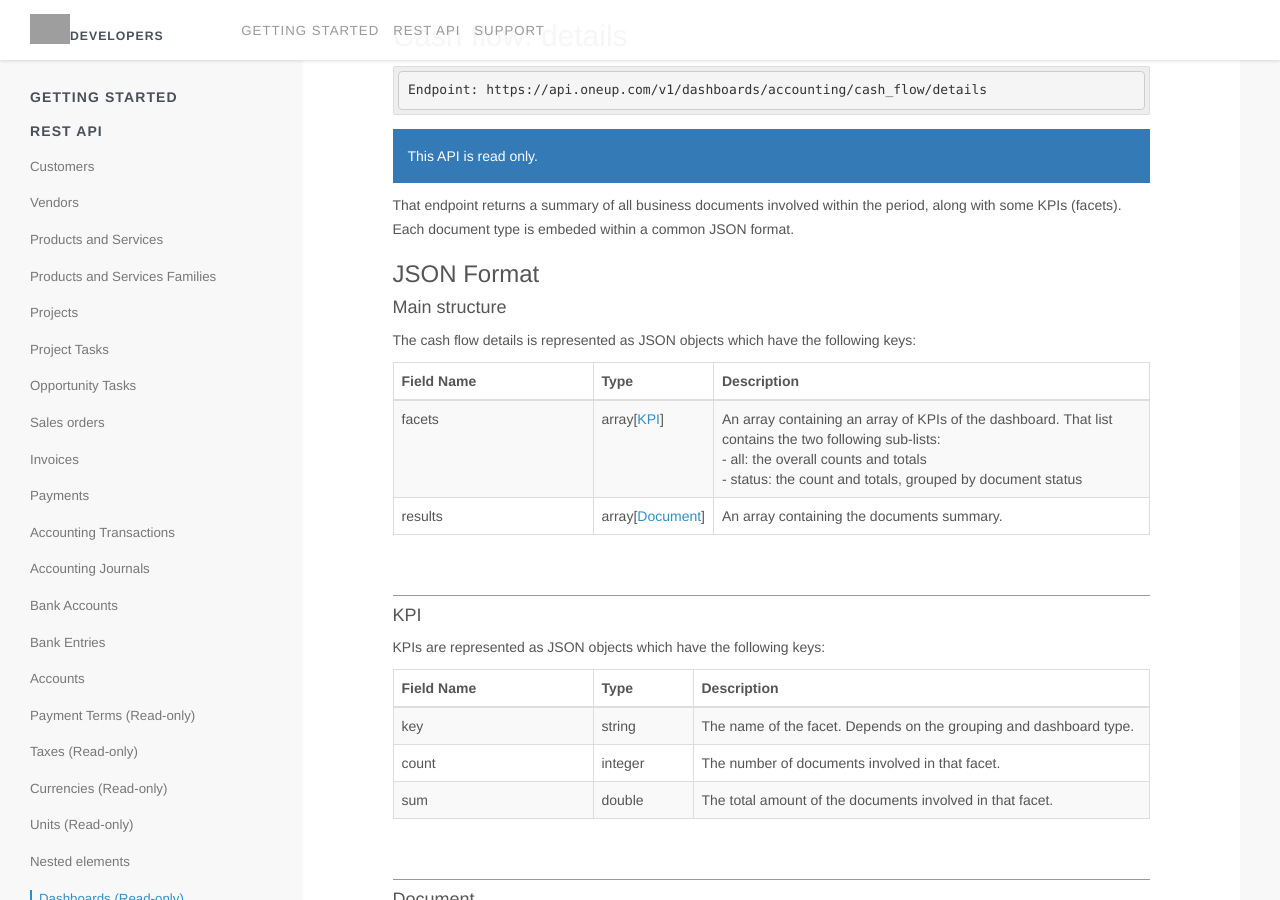
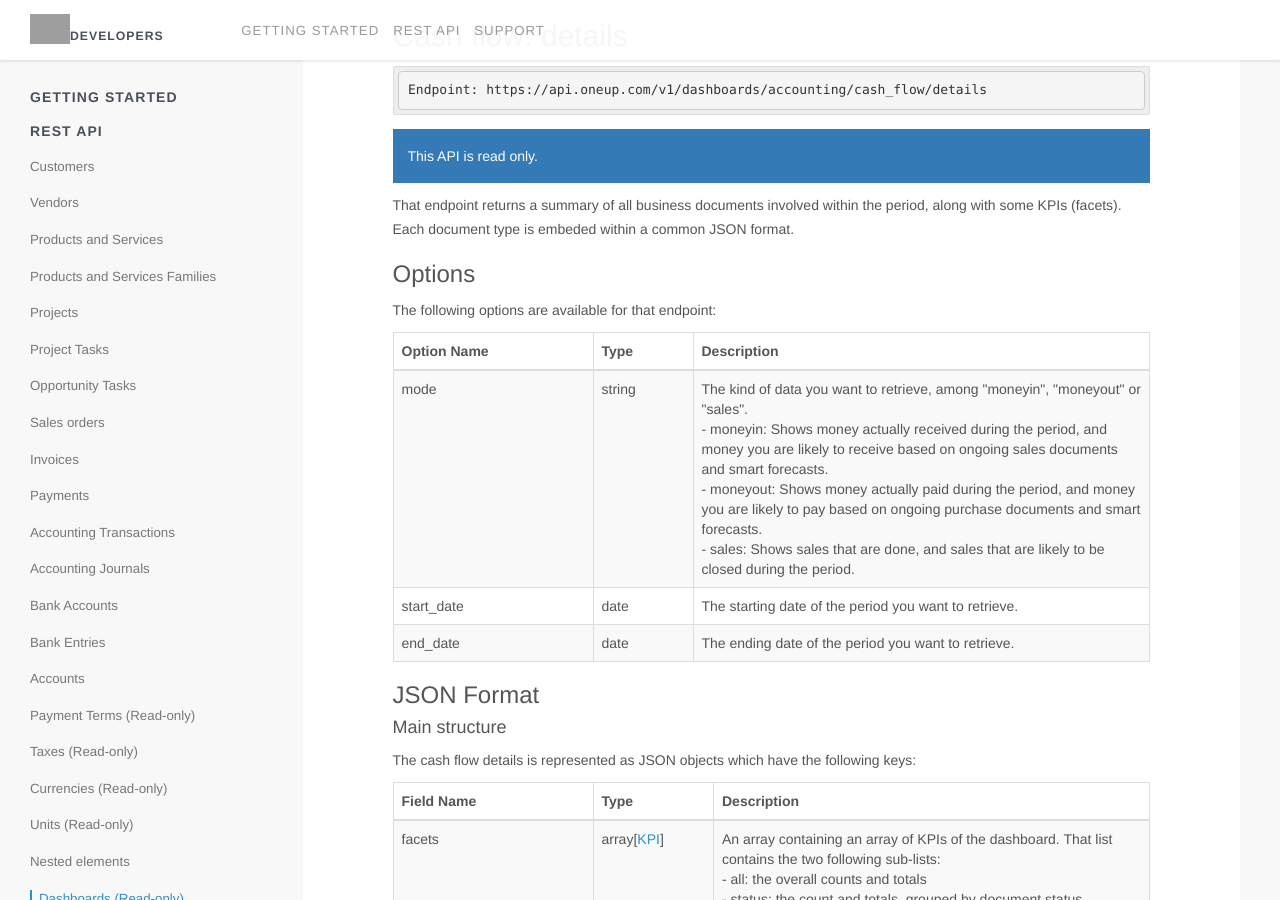
Before and after one commit to myERP/myerp.github.io, a Jekyll site: the page built from docs/1.0/api/index.html, in a window 1280 px wide and 900 px high, scrolled down 39834 px. Built offline with Jekyll 4.4.1, drawn with Linux system fonts in a browser that asks for light colours; nearby versions of some CDN libraries; Markdown is read by kramdown in place of the engine named in the settings; grey boxes are pictures that could not be loaded.

Commit message:
adds available dashboard options

```diff
--- a/_includes/1.0/api/dashboards.html
+++ b/_includes/1.0/api/dashboards.html
@@ -4,6 +4,32 @@
 	    {% highlight bash %}Endpoint: {{ site.api.base_url }}{{ site.api.v1}}{{ site.resource.cash_flow_details.url}}{% endhighlight %}
 	    <p class="message bg-primary">This API is read only.</p>
         <p>That endpoint returns a summary of all business documents involved within the period, along with some KPIs (facets). Each document type is embeded within a common JSON format.</p>
+        <h3>Options</h3>
+		<p>The following options are available for that endpoint:</p>
+        <table class="table table-bordered table-striped">
+            <thead>
+                {% include table-header-option.html %}
+            </thead>
+            <tr>
+                <td>mode</td>
+                <td>{{ site.format.type.string }}</td>
+                <td>The kind of data you want to retrieve, among "moneyin", "moneyout" or "sales".
+					<br />- moneyin: Shows money actually received during the period, and money you are likely to receive based on ongoing sales documents and smart forecasts.
+				    <br />- moneyout: Shows money actually paid during the period, and money you are likely to pay based on ongoing purchase documents and smart forecasts.
+					<br />- sales: Shows sales that are done, and sales that are likely to be closed during the period.</td>
+            </tr>
+            <tr>
+                <td>start_date</td>
+                <td>{{ site.format.type.date }}</td>
+                <td>The starting date of the period you want to retrieve.</td>
+            </tr>
+            <tr>
+                <td>end_date</td>
+                <td>{{ site.format.type.date }}</td>
+                <td>The ending date of the period you want to retrieve.</td>
+            </tr>
+            </tbody>
+        </table>
         <h3>JSON Format</h3>
         <div id="cash_flow_details_main" class="group">
             <h4>Main structure</h4>
@@ -21,6 +47,7 @@
                     <td>results</td>
                     <td>{{ site.format.type.document }}</td>
                     <td>An array containing the documents summary.</td>
+			    </tr>
                 </tbody>
             </table>
 	    </div>
--- /dev/null
+++ b/_includes/table-header-option.html
@@ -0,0 +1,5 @@
+<tr>
+    <th class="name">Option Name</th>
+    <th class="type">Type</th>
+    <th class="description">Description</th>
+</tr>
```
